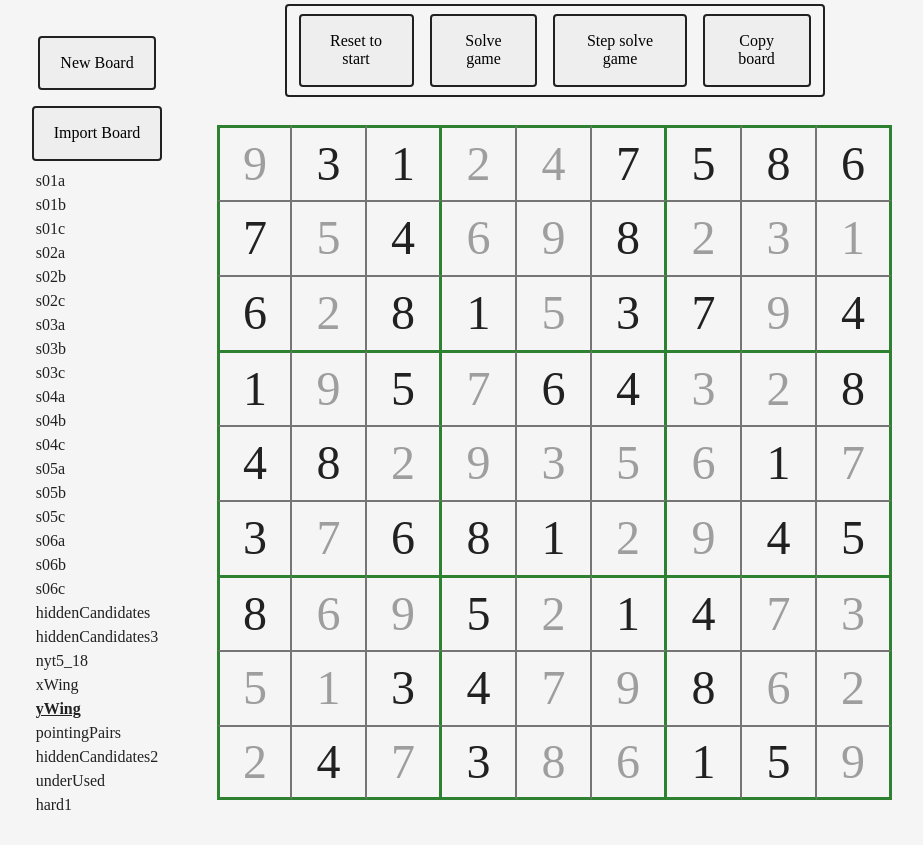
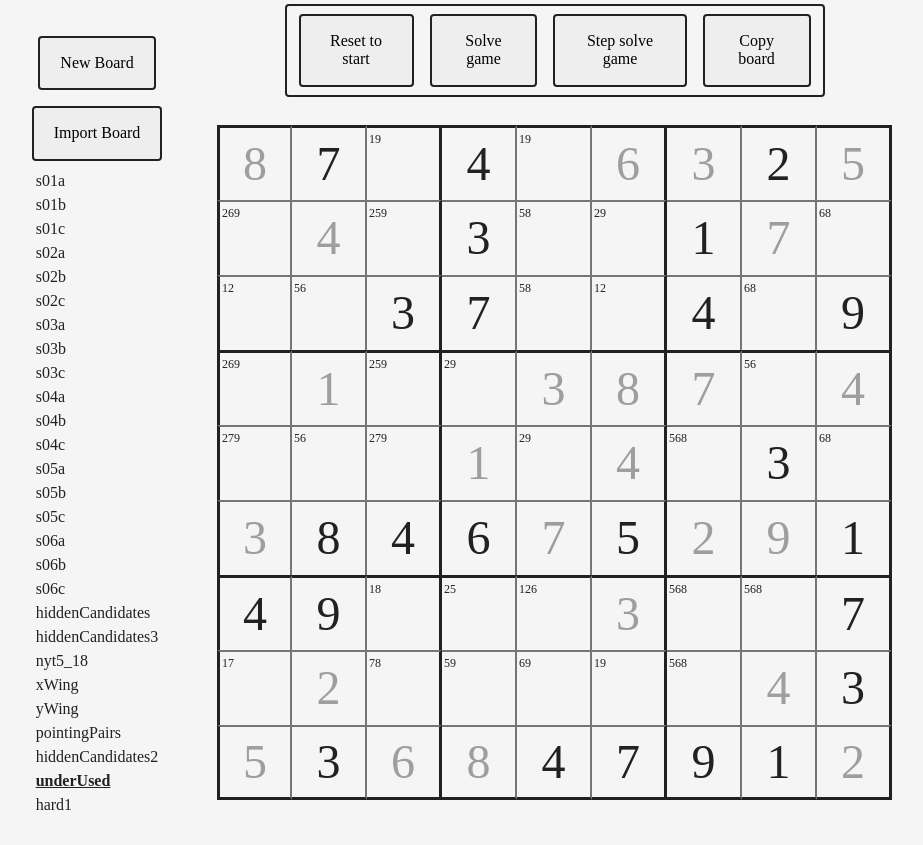
Before and after one commit to jbmanning/sudoku-recoil, a React (Create React App) app: page / in a window 1280 px wide. Shown: the whole page, without its empty margins (23-946 px from the left). Built offline with nearby package versions, Linux system fonts and the light colour scheme.

Commit message:
implementation of yWing

```diff
--- a/src/state/sudoku.ts
+++ b/src/state/sudoku.ts
@@ -468,9 +468,9 @@ export class SudokuStore {
 class GameStore {
   @observable currentGame?: SudokuStore;
   constructor() {
-    let gameId = "nyt5_18";
+    let gameId = "yWing";
     if (process.env.NODE_ENV === "development") {
-      gameId = "yWing";
+      gameId = "underUsed";
     }
     const game = this.knownGames.find((kg) => kg.name === gameId);
     if (game) this.startGame(game.name, game.val);
```
